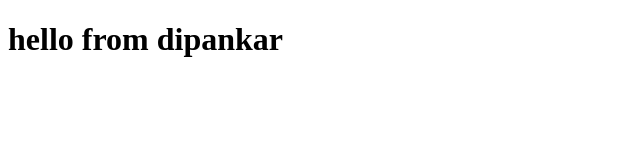
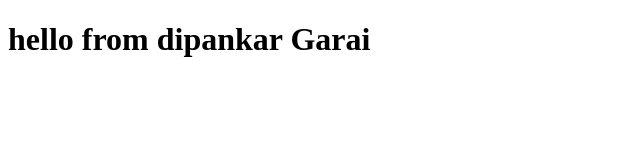
Before and after one commit to dipu0102/myrepo, a plain HTML site: page index.html in a window 1280 px wide. Shown: the whole page, without its empty margins (0-640 px from the left). Drawn offline with Linux system fonts and the light colour scheme.

Commit message:
change name add garai

```diff
--- a/index.html
+++ b/index.html
@@ -6,6 +6,6 @@
     <title>Gi & GitHub</title>
   </head>
   <body>
-    <h1>hello from dipankar</h1>
+    <h1>hello from dipankar Garai</h1>
   </body>
 </html>
```
